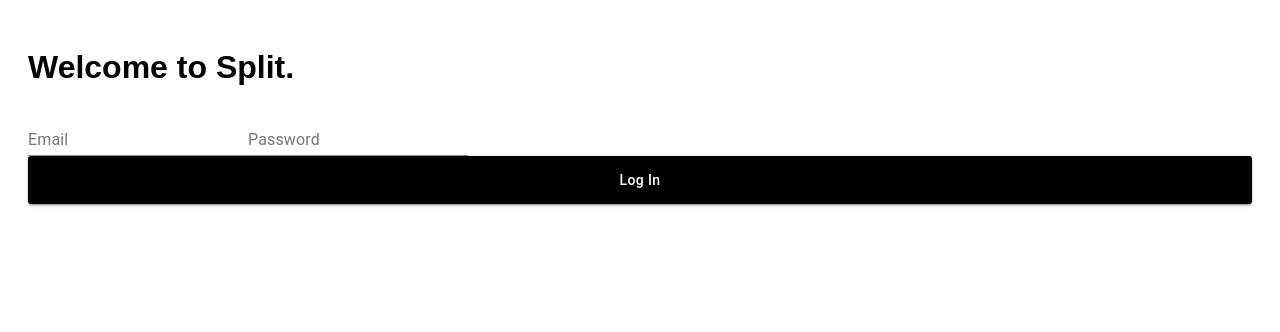
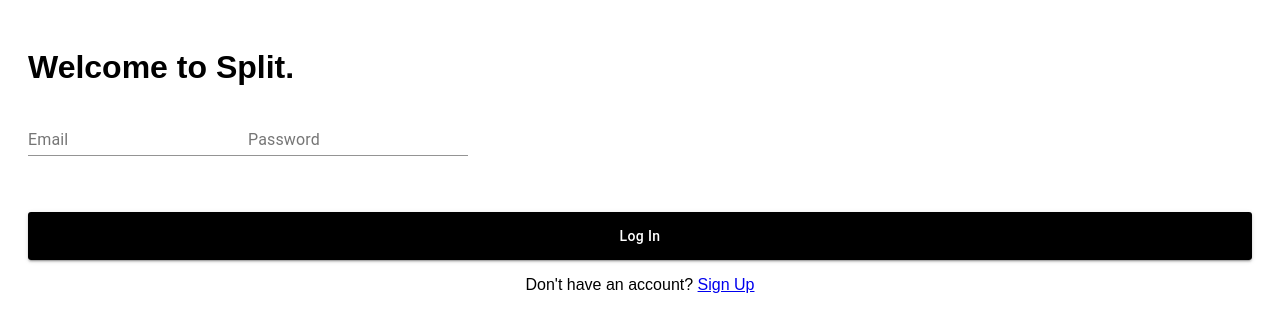
Before and after one commit to auddin431/Split, a React (Create React App) app in the folder split/: page /welcome in a window 1280 px wide. Shown: the top 332 px of the page. Built offline with nearby package versions, Linux system fonts and the light colour scheme; a web font is replaced by a local one.

Commit message:
finished mvp for first page

```diff
--- a/split/src/components/pages/Welcome.css
+++ b/split/src/components/pages/Welcome.css
@@ -5,5 +5,5 @@
 }
 
 .colorTest {
-  background-color: "black";
+  margin-top: 10px;
 }
--- a/split/src/components/pages/Welcome.js
+++ b/split/src/components/pages/Welcome.js
@@ -2,28 +2,28 @@
 import TextField from "@material-ui/core/TextField";
 import Button from "@material-ui/core/Button";
 import { withStyles } from "@material-ui/core/styles";
+import { Link } from "react-router-dom";
 import "./Welcome.css";
 
 const StyledButton = withStyles({
   root: {
-    background: "black",
+    background: "linear-gradient(45deg, #000 30%, #000 90%)",
     borderRadius: 3,
     border: 0,
     color: "white",
     height: 48,
     padding: "0 30px",
-    "&:active": {
-      backgroundColor: "black",
-      color: "white",
-    },
   },
   label: {
     textTransform: "capitalize",
   },
-  hover: {
-    background: "white",
+})(Button);
+
+const StyledTextField = withStyles({
+  root: {
+    color: "linear-gradient(45deg, #ff0000 30%, #ff0000 90%)",
   },
-})(Button);
+})(TextField);
 
 const Welcome = () => {
   const [email, setEmail] = useState("");
@@ -36,14 +36,27 @@
     setPassword(e.target.value);
   };
   return (
-    <div className="wrapper">
-      <h1>Welcome to Split.</h1>
-      <form noValidate autoComplete="off">
-        <TextField id="email" label="Email" onChange={emailHandler} />
-        <TextField id="pass" label="Password" onChange={passwordHandler} />
-      </form>
-      <StyledButton variant="contained">Log In</StyledButton>
-    </div>
+    <>
+      <div className="wrapper">
+        <h1>Welcome to Split.</h1>
+        <form noValidate autoComplete="off">
+          <StyledTextField id="email" label="Email" onChange={emailHandler} />
+          <StyledTextField
+            id="pass"
+            label="Password"
+            onChange={passwordHandler}
+          />
+        </form>
+      </div>
+      <div className="wrapper">
+        <StyledButton className="colorTest" variant="contained">
+          Log In
+        </StyledButton>
+        <p style={{ textAlign: "center" }}>
+          Don't have an account? <Link to="/register">Sign Up</Link>
+        </p>
+      </div>
+    </>
   );
 };
 
--- a/split/src/index.js
+++ b/split/src/index.js
@@ -15,6 +15,9 @@
       <Route path="/welcome">
         <Welcome />
       </Route>
+      <Route path="/register">
+        <App />
+      </Route>
     </Switch>
   </Router>,
   document.getElementById("root")
```
